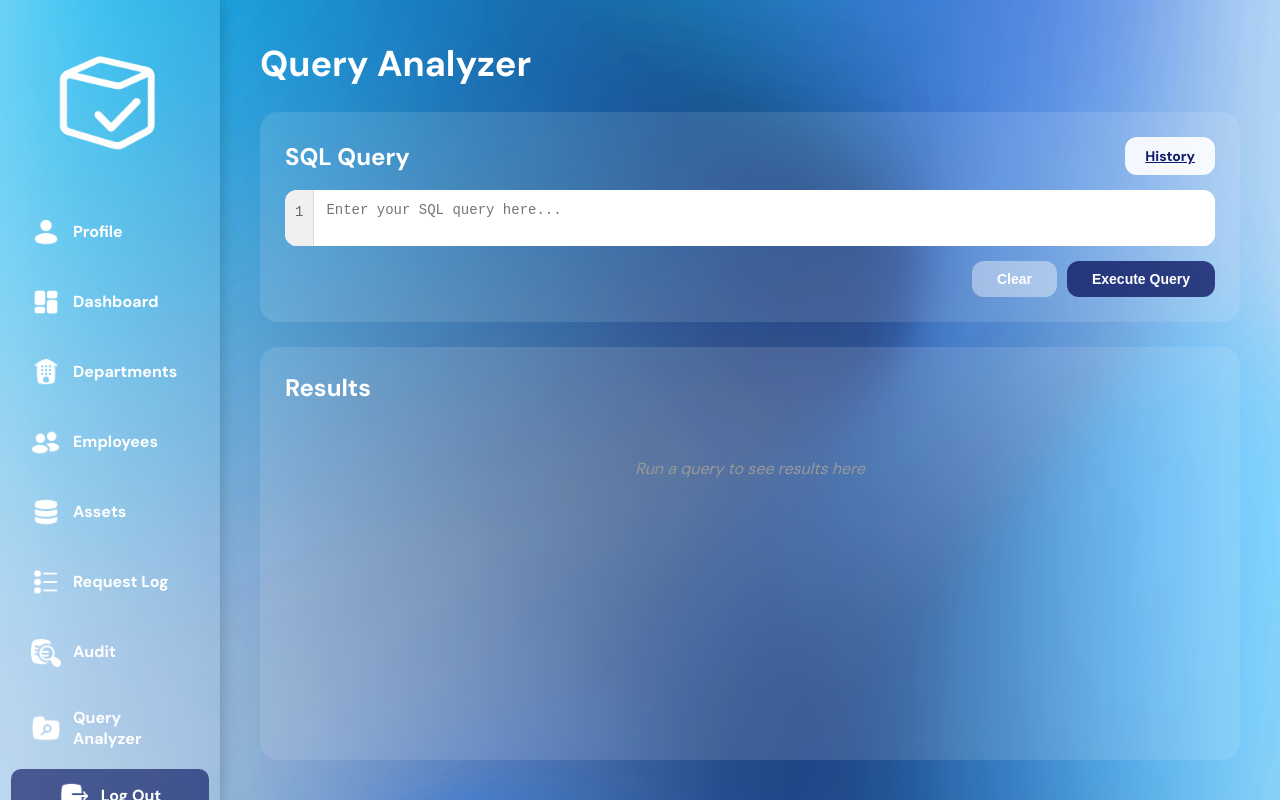
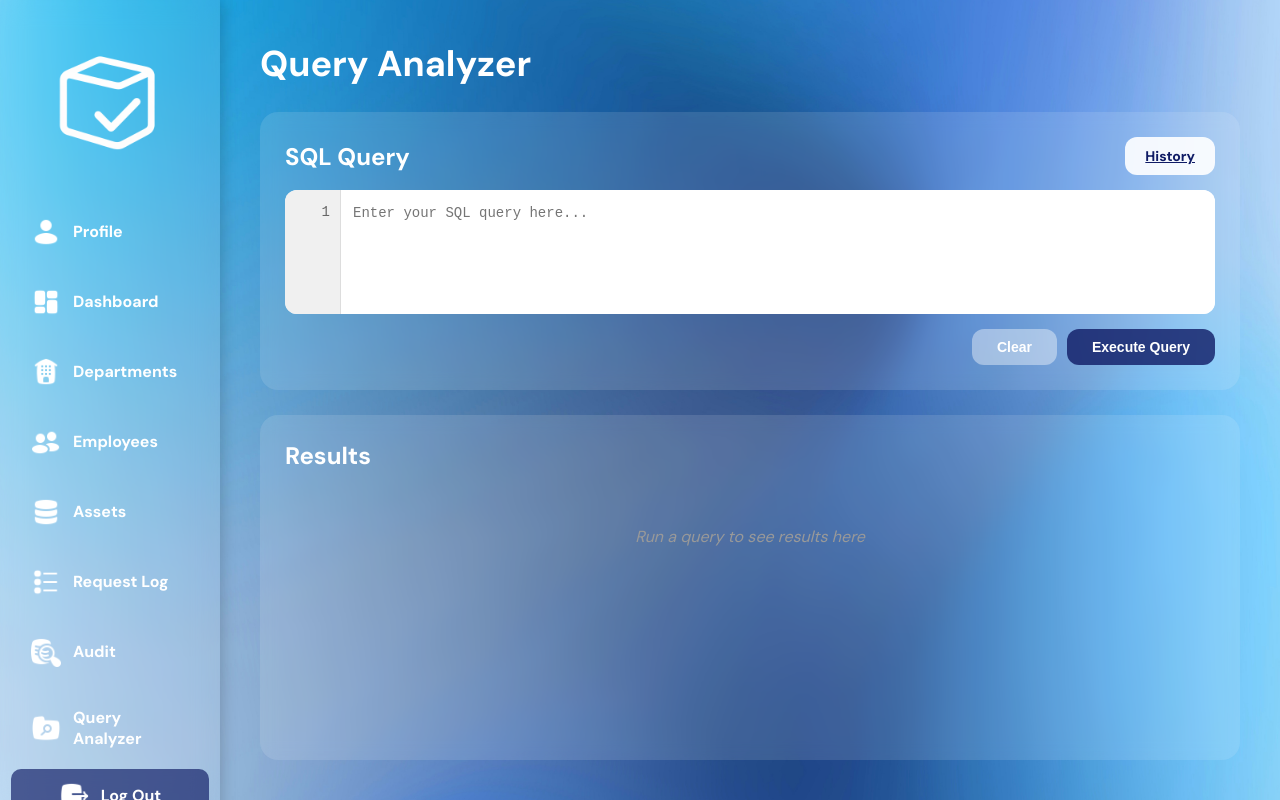
Before and after one commit to mikalah17/simsv2, a PHP site: page /admin_pages/admin_query.php in a window 1280 px wide. Run offline with PHP 8.4, Linux system fonts and the light colour scheme; the visitor is signed in with stand-in values (Sample User, id 1).

Commit message:
final update - hopefully

```diff
--- a/admin_pages/admin_query.php
+++ b/admin_pages/admin_query.php
@@ -340,7 +340,8 @@ $email = isset($_SESSION['email']) ? htmlspecialchars($_SESSION['email']) : 'ema
             border-radius: 12px;
             margin-bottom: 15px;
             overflow: hidden;
-            max-height: 150px;
+            min-height: 100px;
+            max-height: 400px;
         }
 
         .line-numbers {
@@ -353,6 +354,9 @@ $email = isset($_SESSION['email']) ? htmlspecialchars($_SESSION['email']) : 'ema
             border-right: 1px solid #ddd;
             overflow: hidden;
             user-select: none;
+            text-align: right;
+            min-width: 35px;
+            white-space: pre;
         }
 
         .query-input {
@@ -365,6 +369,9 @@ $email = isset($_SESSION['email']) ? htmlspecialchars($_SESSION['email']) : 'ema
             resize: none;
             overflow: auto;
             color: #333;
+            line-height: 1.6;
+            tab-size: 4;
+            -moz-tab-size: 4;
         }
 
         .button-row {
@@ -602,6 +609,11 @@ $email = isset($_SESSION['email']) ? htmlspecialchars($_SESSION['email']) : 'ema
                 numberString += i + '\n';
             }
             lineNumbers.textContent = numberString;
+
+            // Auto-expand textarea height
+            queryInput.style.height = 'auto';
+            const scrollHeight = queryInput.scrollHeight;
+            queryInput.style.height = Math.min(scrollHeight, 400) + 'px';
         }
 
         queryInput.addEventListener('input', updateLineNumbers);
```
